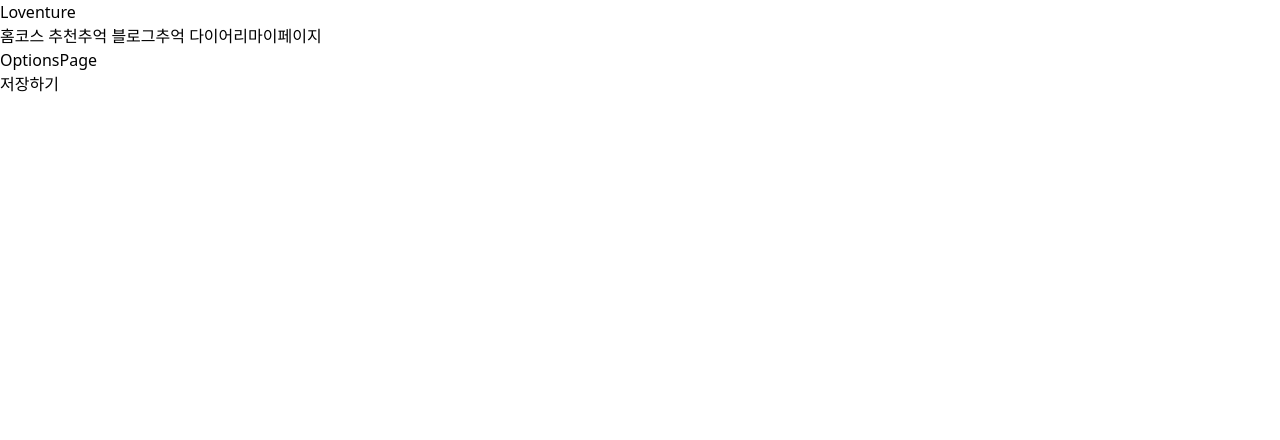
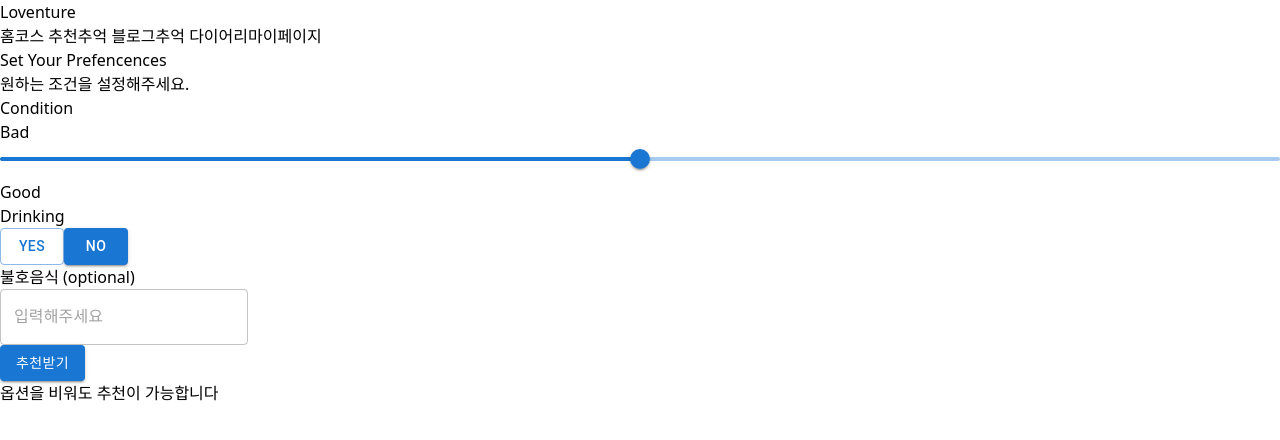
Before and after one commit to PitterPetter/PitterPetter_FE, a React (Vite) app: page /options in a window 1280 px wide. Shown: the top 440 px of the page. Built offline with nearby package versions, Linux system fonts and the light colour scheme.

Commit message:
feat: add option content in OptionsPage - PIT-152

```diff
--- a/src/pages/OptionsPage/OptionsPage.tsx
+++ b/src/pages/OptionsPage/OptionsPage.tsx
@@ -1,11 +1,49 @@
+import { useState } from "react";
 import { useNavigate } from "react-router-dom";
+import { Slider } from "@mui/material";
+import { Button } from "@mui/material";
+import { TextField } from "@mui/material";
 
 export const OptionsPage = () => {
   const navigation = useNavigate();
+  const [condition, setCondition] = useState(5);
+  const [drinking, setDrinking] = useState(false);
+  // API 연결 후에 호출 코드 추가 예정
+
   return (
-    <div>
-      <h1>OptionsPage</h1>
-      <div onClick={() => {navigation("/recommend")}}>저장하기</div>
+    <div className="w-full h-full flex flex-col items-center justify-center px-80">
+      <h1 className="text-2xl font-bold py-4">Set Your Prefencences</h1>
+      <p className="text-gray-500 pb-8">원하는 조건을 설정해주세요.</p>
+      <div className="w-full flex flex-col gap-8 px-40">
+        {/* Condition */}
+        <div className="flex flex-col gap-2 w-full pb-4 justify-center">
+          <h1 className="text-gray-500">Condition</h1>
+          <div className="flex gap-2">
+            <p className="text-gray-500 px-2">Bad</p>
+            <Slider defaultValue={5} aria-label="Temperature" valueLabelDisplay="auto" min={0} max={10} value={condition} onChange={(e, value) => setCondition(value as number)} />
+            <p className="text-gray-500 px-2">Good</p>
+          </div>
+        </div>
+        {/* Drinking */}
+        <div className="flex flex-col gap-2 w-full pb-4">
+          <h1 className="text-gray-500">Drinking</h1>
+          <div className="flex gap-4">
+          <Button variant={drinking ? "contained" : "outlined"} onClick={() => setDrinking(true)}>Yes</Button>
+          <Button variant={!drinking ? "contained" : "outlined"} onClick={() => setDrinking(false)}>No</Button>
+          </div>
+        </div>
+        {/* Food */}
+        <div className="flex flex-col gap-2 w-full pb-4">
+          <h1 className="text-gray-500">불호음식 (optional)</h1>
+          <TextField id="outlined-basic" variant="outlined" placeholder="입력해주세요" />
+        </div>
+        {/* Button */}
+        <div className="flex flex-col gap-4 justify-center items-center w-full pt-8">
+          {/* API 연결 후에 Post 후 /recommend로 리다이렉트 */}
+          <Button variant="contained" className="w-[180px] h-[60px] bg-blue-600" onClick={() => {navigation("/recommend")}}>추천받기</Button>
+          <p className="text-gray-500">옵션을 비워도 추천이 가능합니다</p>
+        </div>
+      </div>
     </div>
   );
 };
```
